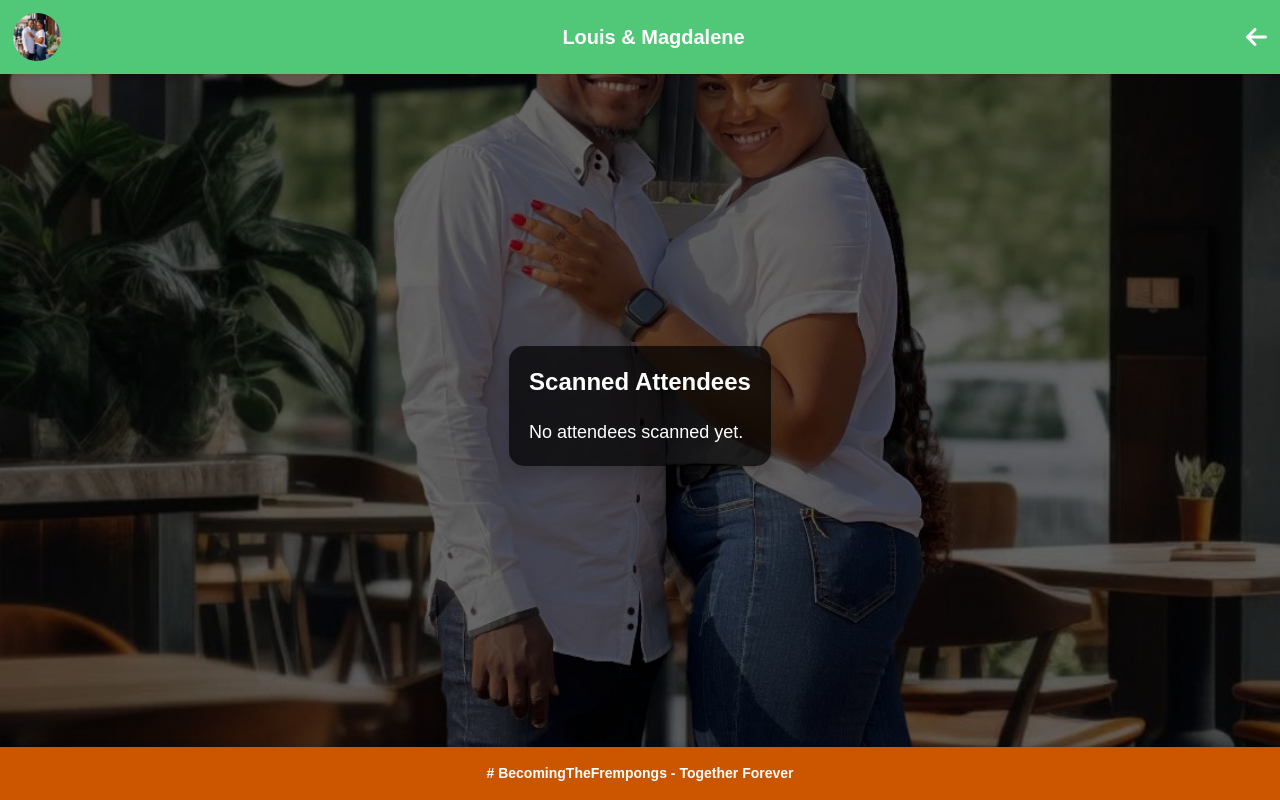
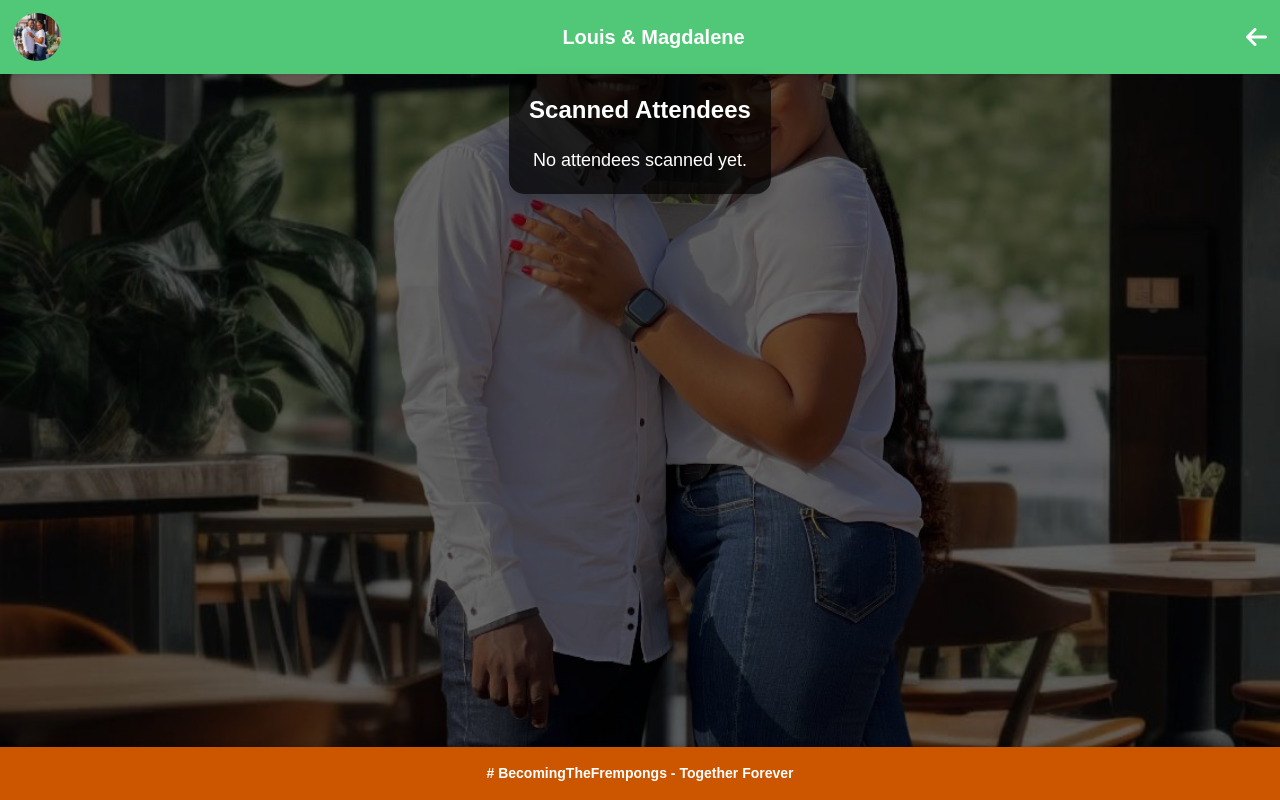
Before and after one commit to ChrisKusi/wedding-app, a React (Vite) app: page /attendees in a window 1280 px wide. Built offline with nearby package versions, Linux system fonts and the light colour scheme.

Commit message:
Initial commit

```diff
--- a/src/index.css
+++ b/src/index.css
@@ -194,40 +194,61 @@ body::before {
 .attendees-page {
   display: flex;
   justify-content: center;
-  align-items: center;
+  align-items: flex-start; /* Start at the top for scrolling */
   min-height: calc(100vh - 136px); /* Full height minus header and footer */
-  padding: 20px;
+  padding: 0 20px; /* Add padding for better spacing */
   background: transparent; /* Keep the background image visible */
 }
 
 .attendance-card {
   width: 100%;
-  max-width: 600px;
+  max-width: 800px; /* Wider card for better readability */
   background: rgba(0, 0, 0, 0.7); /* Black with 70% transparency */
   padding: 20px;
   border-radius: 15px;
   box-shadow: 0 8px 16px rgba(0, 0, 0, 0.2); /* Subtle shadow for depth */
   color: white;
+  max-height: calc(100vh - 200px); /* Make it scrollable between header and footer */
+  overflow-y: auto; /* Enable scrolling */
 }
 
 .attendance-card h1 {
   text-align: center;
   margin-bottom: 20px;
+  font-size: 1.5rem;
 }
 
 .attendance-card ul {
   list-style: none;
   padding: 0;
+  margin: 0;
 }
 
 .attendance-card li {
   padding: 12px 0;
   border-bottom: 1px solid rgba(255, 255, 255, 0.2); /* Light white border */
+  display: flex;
+  justify-content: space-between; /* Number on the left, text on the right */
 }
 
 .attendance-card li:last-child {
   border-bottom: none;
 }
+
+/* Add a smooth scrollbar style */
+.attendance-card::-webkit-scrollbar {
+  width: 8px;
+}
+
+.attendance-card::-webkit-scrollbar-thumb {
+  background-color: rgba(255, 255, 255, 0.5);
+  border-radius: 4px;
+}
+
+.attendance-card::-webkit-scrollbar-track {
+  background-color: rgba(0, 0, 0, 0.3);
+}
+
 
 
 /* Modals */
--- a/src/pages/AttendeesPage.tsx
+++ b/src/pages/AttendeesPage.tsx
@@ -54,13 +54,16 @@ const AttendeesPage: React.FC = () => {
             attendees.map((code, index) => (
               <li
                 key={index}
-                className="border-b border-gray-400 py-2 text-lg text-white"
+                className="py-2 text-lg text-white flex justify-between"
               >
-                Attendee Code: {code}
+                <span>{index + 1}.</span> {/* Numbering */}
+                <span>Attendee Code: {code}</span>
               </li>
             ))
           ) : (
-            <p className="text-lg text-white">No attendees scanned yet.</p>
+            <p className="text-lg text-white text-center">
+              No attendees scanned yet.
+            </p>
           )}
         </ul>
       </div>
```
